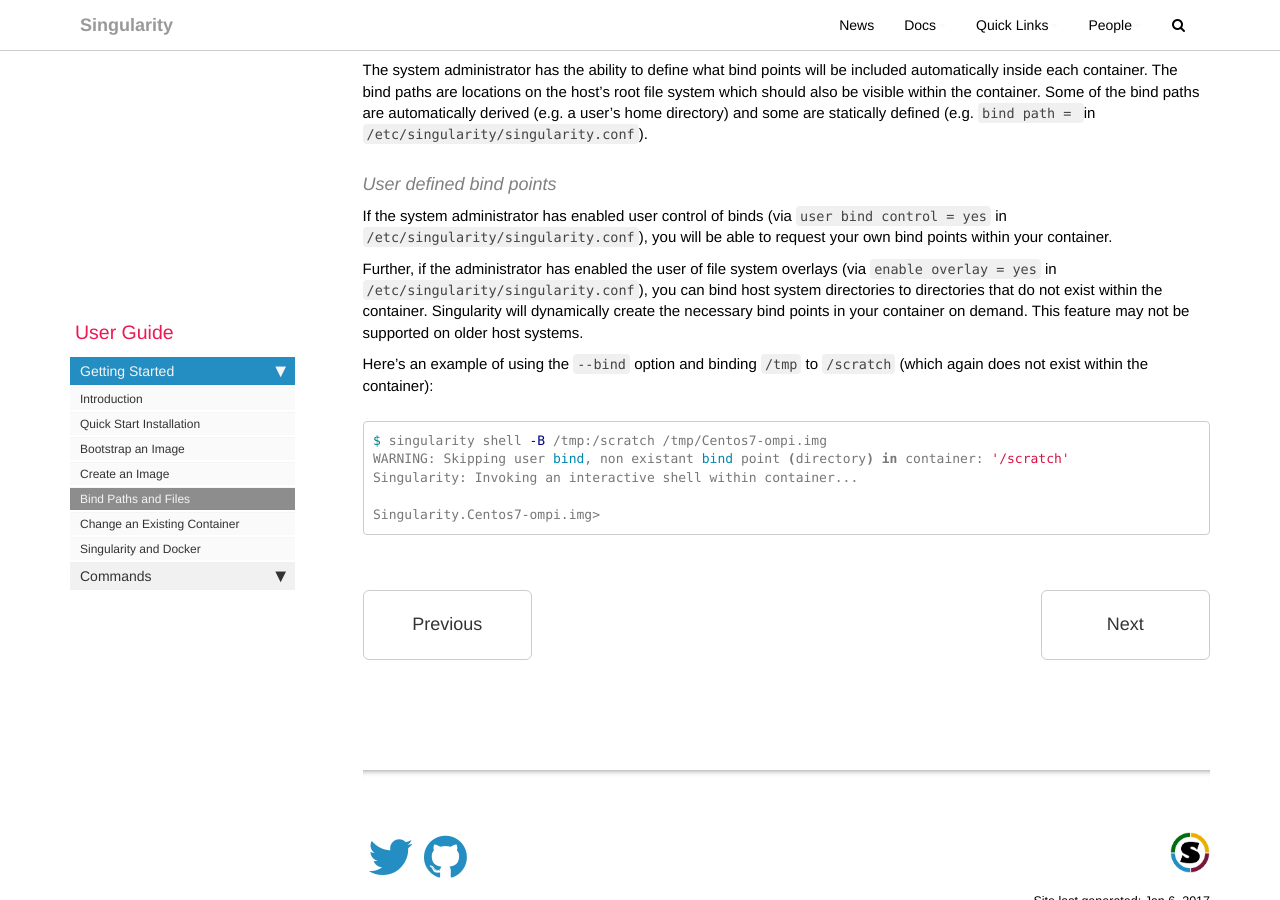
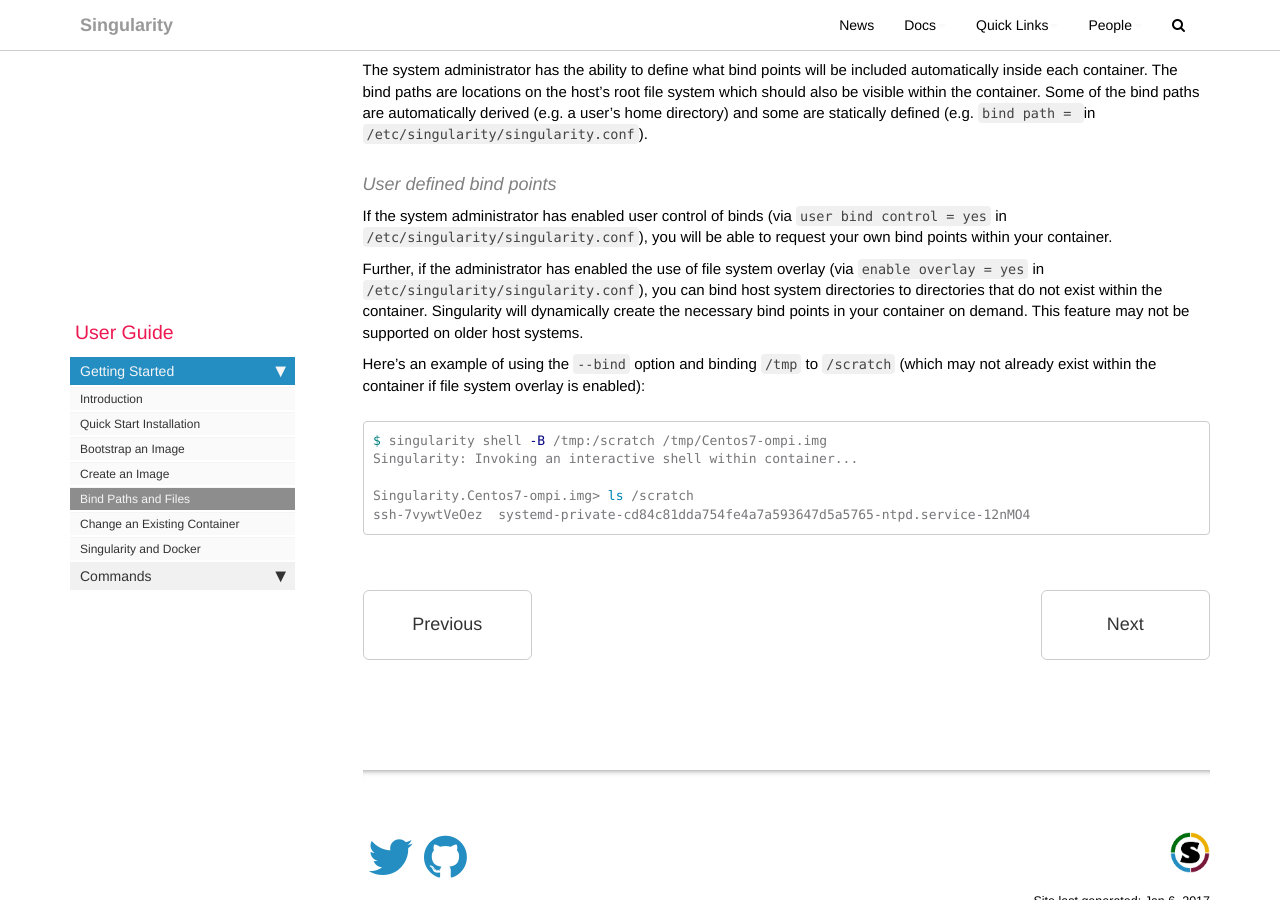
Before and after one commit to singularityware/singularityware.github.io, a Jekyll site: the page built from pages/docs/user-docs/docs-bind-paths.md, in a window 1280 px wide and 900 px high, scrolled down 1036 px. Built offline with Jekyll 4.4.1, drawn with Linux system fonts in a browser that asks for light colours; nearby versions of some CDN libraries; comment, search, counter and statistics services are not loaded.

Commit message:
modified the example for successful binding

````diff
--- a/pages/docs/user-docs/docs-bind-paths.md
+++ b/pages/docs/user-docs/docs-bind-paths.md
@@ -40,14 +40,14 @@ The system administrator has the ability to define what bind points will be incl
 #### User defined bind points
 If the system administrator has enabled user control of binds (via `user bind control = yes` in `/etc/singularity/singularity.conf`), you will be able to request your own bind points within your container.
 
-Further, if the administrator has enabled the user of file system overlays (via `enable overlay = yes` in `/etc/singularity/singularity.conf`), you can bind host system directories to directories that do not exist within the container.  Singularity will dynamically create the necessary bind points in your container on demand.  This feature may not be supported on older host systems.
+Further, if the administrator has enabled the use of file system overlay (via `enable overlay = yes` in `/etc/singularity/singularity.conf`), you can bind host system directories to directories that do not exist within the container.  Singularity will dynamically create the necessary bind points in your container on demand.  This feature may not be supported on older host systems.
 
-Here's an example of using the `--bind` option and binding `/tmp` to `/scratch` (which again does not exist within the container):
+Here's an example of using the `--bind` option and binding `/tmp` to `/scratch` (which may not already exist within the container if file system overlay is enabled):
 
 ```bash
 $ singularity shell -B /tmp:/scratch /tmp/Centos7-ompi.img
-WARNING: Skipping user bind, non existant bind point (directory) in container: '/scratch'
 Singularity: Invoking an interactive shell within container...
 
-Singularity.Centos7-ompi.img>
+Singularity.Centos7-ompi.img> ls /scratch
+ssh-7vywtVeOez  systemd-private-cd84c81dda754fe4a7a593647d5a5765-ntpd.service-12nMO4
 ```
````
